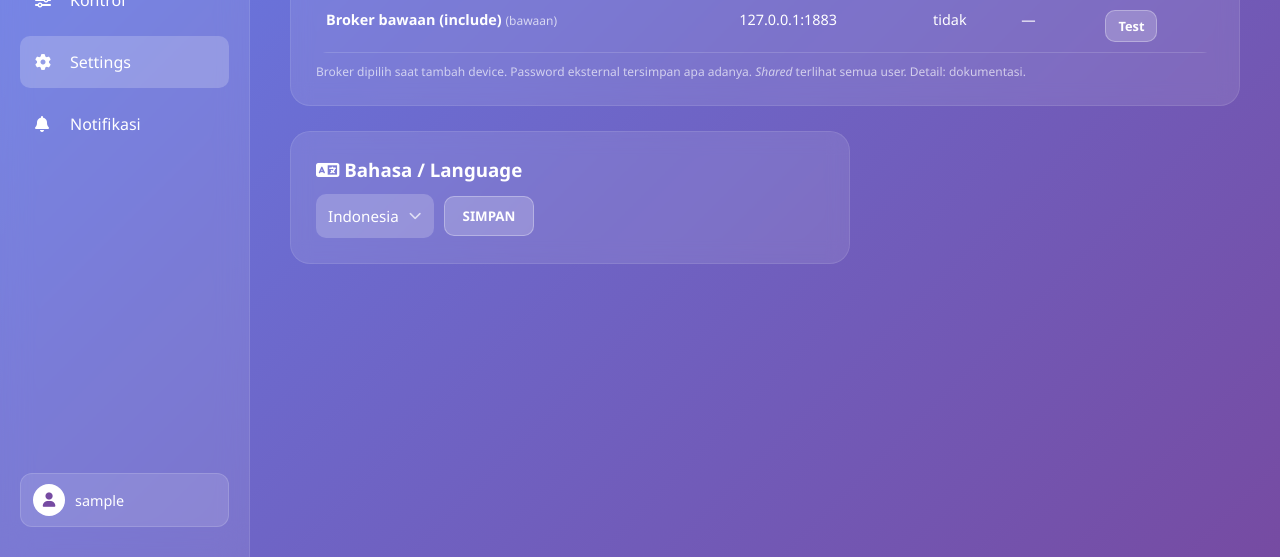
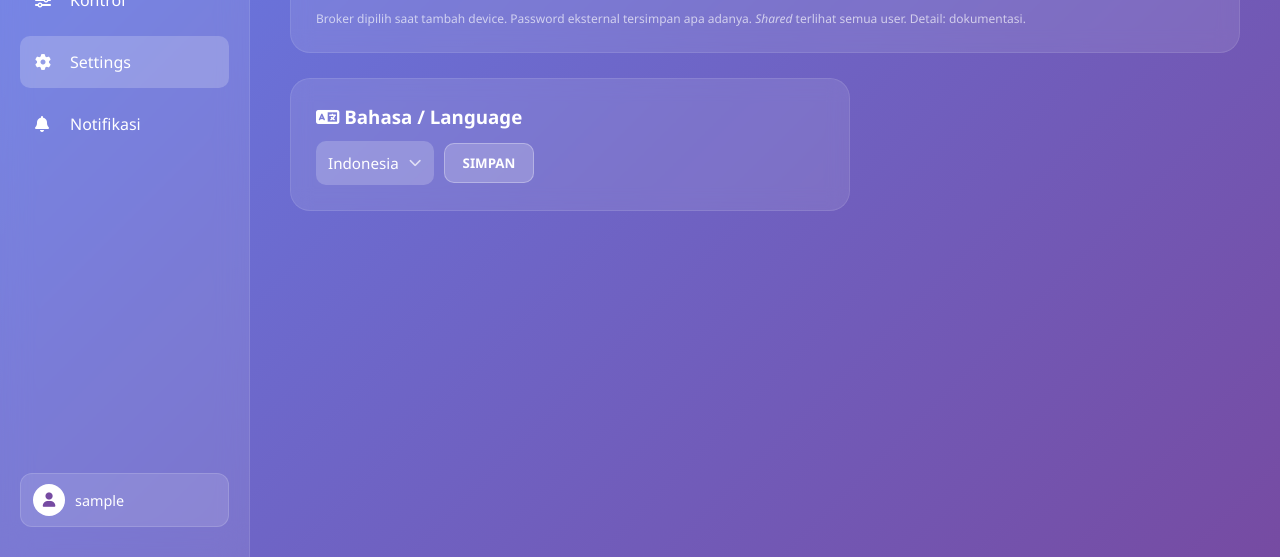
Before and after one commit to Waaooow/smartHL, a Flask app: page /settings in a window 1280 px wide. Shown: the part 243-800 px from the top of the page. Run offline with Flask 3, Linux system fonts and the light colour scheme; the visitor is signed in with stand-in values (Sample User, id 1); data comes from the database, SQL or seed files in the repository; data that the repository does not hold is empty.

Commit message:
broker bawaan: bisa dihapus + seed otomatis bila terjangkau
- seed id=1 hanya saat tabel kosong + probe TCP (retry ~30 dtk)
- hapus proteksi delete bawaan (tetap cegah bila dipakai device)
- bridge fallback env hanya saat tabel kosong
- verified: seed muncul/batal sesuai reachability

```diff
--- a/app.py
+++ b/app.py
@@ -291,16 +291,37 @@ def init_db():
         conn.execute('UPDATE devices SET broker_id=1 WHERE broker_id IS NULL')
     except Exception:
         pass
-    # broker bawaan (id=1, global). Host ikut env agar benar di lokal & compose.
-    try:
-        has = conn.execute('SELECT id FROM broker_connections WHERE id=1').fetchone()
-        if not has:
-            conn.execute(
-                'INSERT INTO broker_connections (id, user_id, name, host, port, ws_port, use_tls, enabled)'
-                ' VALUES (1, NULL, ?, ?, 1883, 9001, 0, 1)',
-                ('Broker bawaan (include)', os.environ.get('MQTT_HOST', '127.0.0.1')))
-    except Exception:
-        pass
+    # broker bawaan (id=1, global): seed HANYA bila tabel masih kosong
+    # (fresh install) DAN host-nya terjangkau. Kalau user menghapusnya,
+    # jangan lahirkan lagi. Host ikut env agar benar di lokal & compose.
+    try:
+        n = conn.execute('SELECT COUNT(*) c FROM broker_connections').fetchone()['c']
+        if not n:
+            host = os.environ.get('MQTT_HOST', '127.0.0.1')
+            try:
+                port = int(os.environ.get('MQTT_PORT', '1883'))
+            except ValueError:
+                port = 1883
+            found = False
+            for _ in range(6):
+                try:
+                    import socket as _sock
+                    with _sock.create_connection((host, port), timeout=3):
+                        found = True
+                    break
+                except Exception:
+                    import time as _t
+                    _t.sleep(5)
+            if found:
+                conn.execute(
+                    'INSERT INTO broker_connections (id, user_id, name, host, port, ws_port, use_tls, enabled)'
+                    ' VALUES (1, NULL, ?, ?, 1883, 9001, 0, 1)',
+                    ('Broker bawaan (include)', host))
+                print(f"[smarthl] broker bawaan terdeteksi di {host}:{port}", flush=True)
+            else:
+                print(f"[smarthl] tanpa broker bawaan ({host}:{port} tak terjangkau)", flush=True)
+    except Exception as e:
+        print(f"[smarthl] seed broker skip: {e}", flush=True)
 
     # 3. User dummy
     try:
@@ -1421,14 +1442,13 @@ def settings_broker_edit(id):
 def settings_broker_delete(id):
     if not session.get('logged_in'):
         return redirect(url_for('login_page'))
-    if id == 1:
-        flash(L('Broker bawaan tidak bisa dihapus'), 'error')
-        return redirect(url_for('settings_page'))
     conn = get_db_connection()
     b = conn.execute('SELECT * FROM broker_connections WHERE id=?', (id,)).fetchone()
     if not b or (b['user_id'] != _uid() and not _admin()):
         conn.close()
         return redirect(url_for('settings_page'))
+    # Catatan: broker bawaan (id=1) BOLEH dihapus untuk mode dashboard-saja.
+    # Seed ulang hanya terjadi bila tabel koneksi kosong total + host terjangkau.
     n = conn.execute('SELECT COUNT(*) c FROM devices WHERE broker_id=?', (id,)).fetchone()['c']
     if n:
         conn.close()
--- a/mqtt_bridge.py
+++ b/mqtt_bridge.py
@@ -23,17 +23,22 @@ def db():
 
 
 def load_brokers():
-    """Koneksi broker aktif dari DB + pastikan default id=1 ada."""
+    """Koneksi broker aktif dari DB. Fallback env hanya bila tabel masih kosong."""
     conn = db()
     try:
         rows = conn.execute(
             "SELECT * FROM broker_connections WHERE enabled=1 ORDER BY id").fetchall()
     except Exception:
         rows = []
-    if not any(r["id"] == 1 for r in rows):
-        rows = [{"id": 1, "name": "Broker bawaan", "host": BROKER_HOST,
-                 "port": BROKER_PORT, "username": BROKER_USER,
-                 "password": BROKER_PASS, "use_tls": 0}] + list(rows)
+    if not rows:
+        try:
+            total = conn.execute("SELECT COUNT(*) c FROM broker_connections").fetchone()["c"]
+        except Exception:
+            total = 0
+        if not total:
+            rows = [{"id": 1, "name": "Broker bawaan", "host": BROKER_HOST,
+                     "port": BROKER_PORT, "username": BROKER_USER,
+                     "password": BROKER_PASS, "use_tls": 0}]
     conn.close()
     return rows
 
@@ -70,15 +75,7 @@ def ensure_schema():
         conn.execute("ALTER TABLE broker_connections ADD COLUMN is_shared INTEGER DEFAULT 0")
     except Exception:
         pass
-    try:
-        has = conn.execute('SELECT id FROM broker_connections WHERE id=1').fetchone()
-        if not has:
-            conn.execute(
-                'INSERT INTO broker_connections (id, user_id, name, host, port, ws_port, use_tls, enabled)'
-                ' VALUES (1, NULL, ?, ?, 1883, 9001, 0, 1)',
-                ('Broker bawaan (include)', BROKER_HOST))
-    except Exception:
-        pass
+    # Seed broker bawaan = tugas app.init_db (dengan probe). Bridge hanya siapkan tabel.
     for col in ["mqtt_id TEXT", "token TEXT", "last_seen DATETIME", "broker_id INTEGER DEFAULT 1"]:
         try:
             conn.execute(f"ALTER TABLE devices ADD COLUMN {col}")
--- a/templates/settings.html
+++ b/templates/settings.html
@@ -44,7 +44,7 @@
                             data-username="{{ b.username }}" data-tls="{{ 1 if b.use_tls else 0 }}" data-shared="{{ 1 if b.is_shared else 0 }}"
                             onclick="openBrokerModal(this)"><i class="fas fa-cog"></i></button>{% endif %}
                         {% if b.user_id == session.get('user_id') or is_admin %}<form action="{{ url_for('settings_broker_toggle', id=b.id) }}" method="POST" style="display:inline;"><button class="btn" style="padding:6px 12px; font-size:.8rem;" type="submit" title="{{ 'Matikan' if b.enabled else 'Nyalakan' }}"><i class="fas fa-power-off"></i></button></form>{% endif %}
-                        {% if b.id != 1 and (b.user_id == session.get('user_id') or is_admin) %}<form action="{{ url_for('settings_broker_delete', id=b.id) }}" method="POST" style="display:inline;" onsubmit="return confirm(&quot;Hapus koneksi {{ b.name }}?&quot;)"><button type="submit" class="btn danger"><i class="fas fa-trash"></i></button></form>{% endif %}
+                        {% if (b.user_id == session.get('user_id') or is_admin) and (b.id != 1 or is_admin) %}<form action="{{ url_for('settings_broker_delete', id=b.id) }}" method="POST" style="display:inline;" onsubmit="return confirm(&quot;Hapus koneksi {{ b.name }}?&quot;)"><button type="submit" class="btn danger"><i class="fas fa-trash"></i></button></form>{% endif %}
                     </td>
                 </tr>
                 {% endfor %}
```
